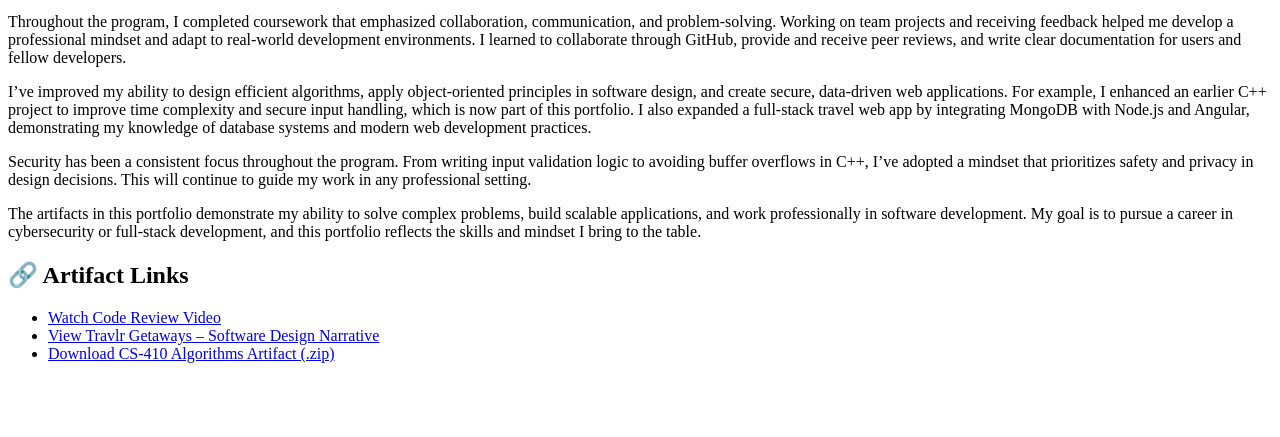
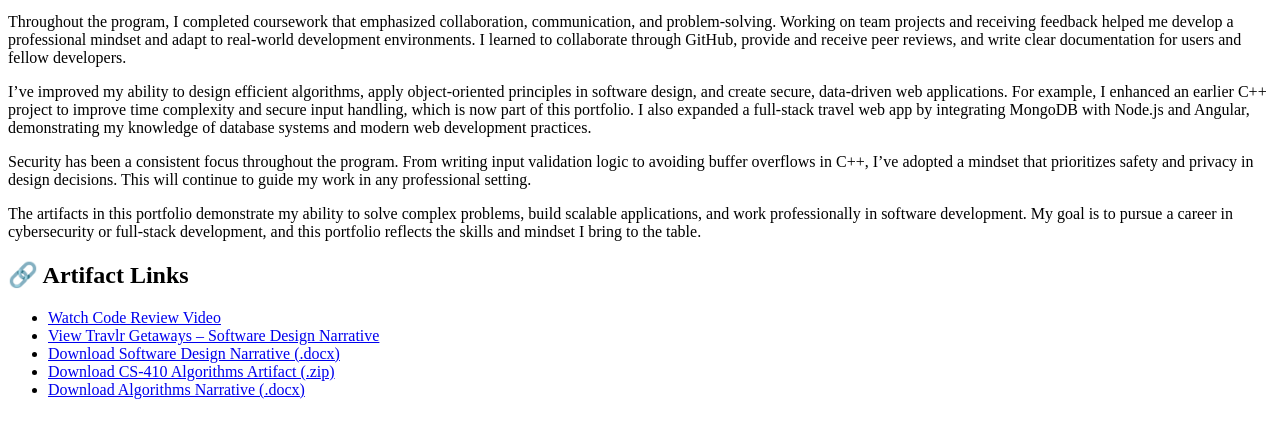
Before and after one commit to colynkaighen/cs499-eportfolio, a plain HTML site: page index.html in a window 1280 px wide. Shown: the part 119-556 px from the top of the page. Drawn offline with Linux system fonts and the light colour scheme.

Commit message:
Update index.html

```diff
--- a/index.html
+++ b/index.html
@@ -19,8 +19,12 @@
   <h2>🔗 Artifact Links</h2>
   <ul>
     <li><a href="code-review.html">Watch Code Review Video</a></li>
+
     <li><a href="travlr-software.html">View Travlr Getaways – Software Design Narrative</a></li>
+    <li><a href="travlr-software-narrative.docx" download>Download Software Design Narrative (.docx)</a></li>
+
     <li><a href="cs410_algorithms_artifact.zip" download>Download CS-410 Algorithms Artifact (.zip)</a></li>
+    <li><a href="cs410-algorithms-narrative.docx" download>Download Algorithms Narrative (.docx)</a></li>
   </ul>
 </body>
 </html>
```
